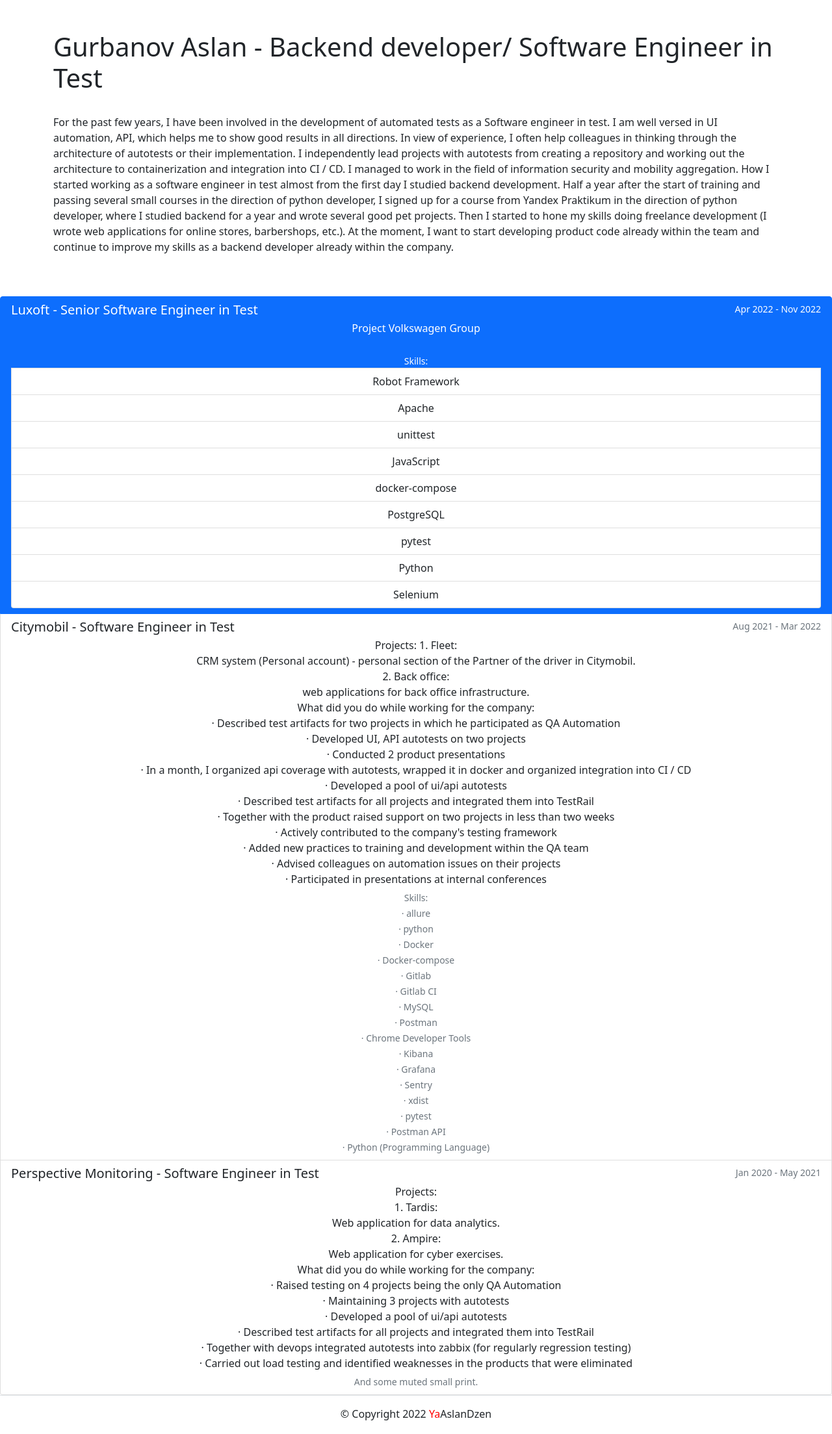
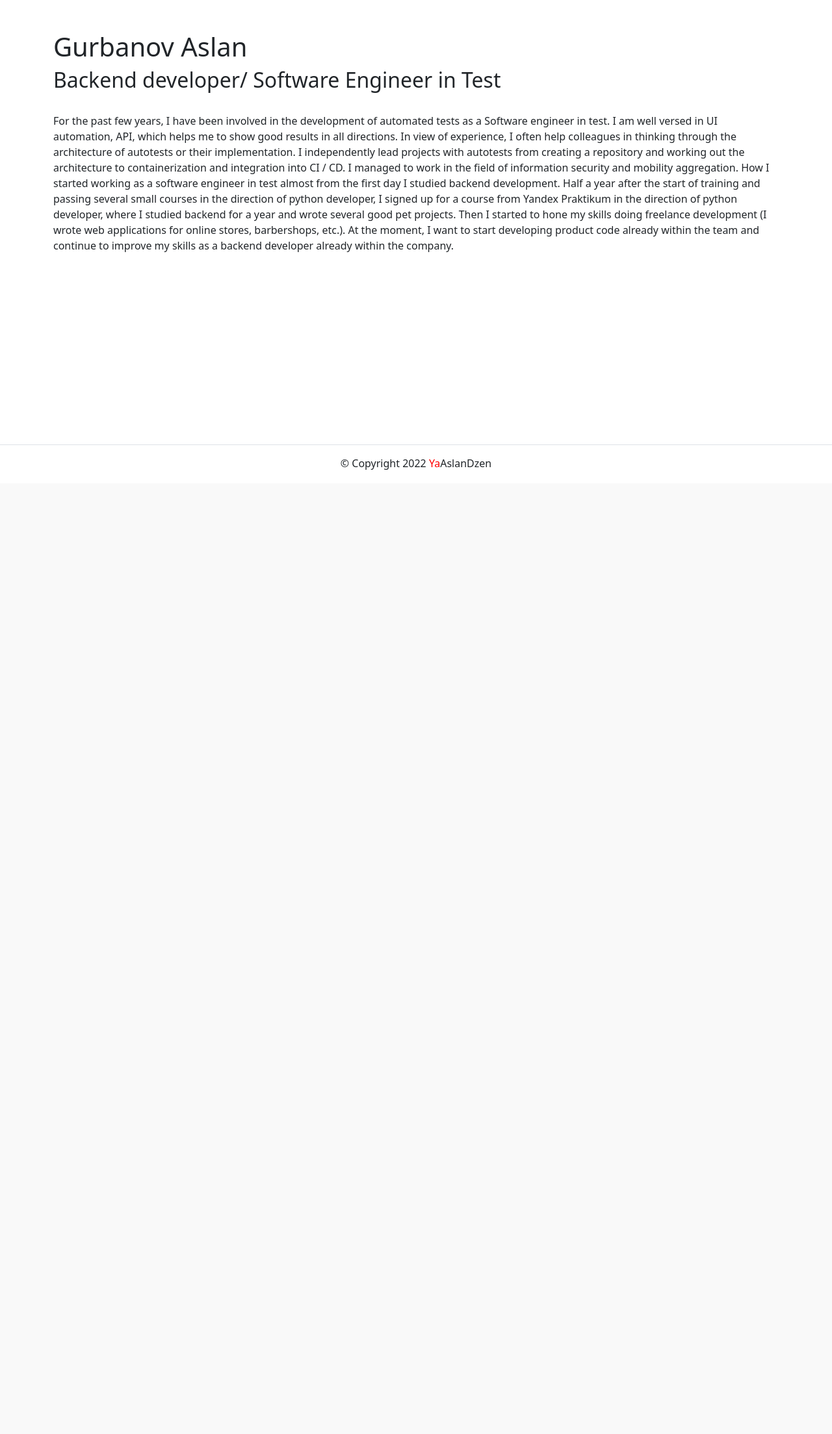
Before and after one commit to Kakoytobarista/AslanDzen, a Django app: page /about/author/ in a window 1280 px wide. Shown: the part 56-2263 px from the top of the page at 65% size. After the commit the page ends 779 px from the top, so only its background shows below. Run offline with Django 3.2, Linux system fonts and the light colour scheme; some libraries are stand-ins or nearby versions.

Commit message:
Changes html

```diff
--- a/yatube/templates/about/author.html
+++ b/yatube/templates/about/author.html
@@ -4,7 +4,8 @@
 {% endblock %}
 {% block content %}
     <div class="container py-5">
-        <h1>Gurbanov Aslan - Backend developer/ Software Engineer in Test</h1>
+        <h1>Gurbanov Aslan</h1>
+        <h2>Backend developer/ Software Engineer in Test</h2>
         <br/>
         <p>
             <smal>For the past few years, I have been involved in the development
@@ -28,89 +29,4 @@
                 and continue to improve my skills as a backend developer already within the company.</smal>
         </p>
     </div>
-    <div class="list-group align-content-center text-center">
-        <a href="#" class="list-group-item list-group-item-action active" aria-current="true">
-            <div class="d-flex w-100 justify-content-between">
-                <h5 class="mb-1">Luxoft - Senior Software Engineer in Test</h5>
-                <small>Apr 2022 - Nov 2022</small>
-            </div>
-            <p class="mb-1">Project Volkswagen Group </p><br>
-            <ul class="list-group">
-            <small class="text-left">Skills:
-            </small>
-              <li class="list-group-item">Robot Framework </li>
-              <li class="list-group-item">Apache</li>
-              <li class="list-group-item">unittest</li>
-              <li class="list-group-item">JavaScript</li>
-              <li class="list-group-item">docker-compose</li>
-              <li class="list-group-item">PostgreSQL</li>
-              <li class="list-group-item">pytest</li>
-              <li class="list-group-item">Python</li>
-              <li class="list-group-item">Selenium</li>
-            </ul>
-        </a>
-        <a href="#" class="list-group-item list-group-item-action">
-            <div class="d-flex w-100 justify-content-between">
-                <h5 class="mb-1">Citymobil - Software Engineer in Test</h5>
-                <small class="text-muted">Aug 2021 - Mar 2022</small>
-            </div>
-            <p class="mb-1">Projects:
-                1. Fleet:<br>
-                CRM system (Personal account) - personal section of the Partner of the driver in Citymobil.<br>
-
-                2. Back office: <br>
-                web applications for back office infrastructure. <br>
-
-                What did you do while working for the company: <br>
-                 · Described test artifacts for two projects in which he participated as QA Automation <br>
-                 · Developed UI, API autotests on two projects <br>
-                 · Conducted 2 product presentations <br>
-                 · In a month, I organized api coverage with autotests, wrapped it in docker and organized integration into CI / CD <br>
-                 · Developed a pool of ui/api autotests <br>
-                 · Described test artifacts for all projects and integrated them into TestRail <br>
-                 · Together with the product raised support on two projects in less than two weeks <br>
-                 · Actively contributed to the company's testing framework <br>
-                 · Added new practices to training and development within the QA team <br>
-                 · Advised colleagues on automation issues on their projects <br>
-                 · Participated in presentations at internal conferences <br></p>
-            <small class="text-muted">Skills: <br>
-                · allure <br>
-                · python <br>
-                · Docker <br>
-                · Docker-compose <br>
-                · Gitlab <br>
-                · Gitlab CI <br>
-                · MySQL <br>
-                · Postman <br>
-                · Chrome Developer Tools <br>
-                · Kibana <br>
-                · Grafana <br>
-                · Sentry <br>
-                · xdist <br>
-                · pytest <br>
-                · Postman API  <br>
-                · Python (Programming Language)<br></small>
-        </a>
-        <a href="#" class="list-group-item list-group-item-action">
-            <div class="d-flex w-100 justify-content-between">
-                <h5 class="mb-1">Perspective Monitoring - Software Engineer in Test</h5>
-                <small class="text-muted">Jan 2020 - May 2021</small>
-            </div>
-            <p class="mb-1">Projects: <br>
-                1. Tardis: <br>
-                Web application for data analytics. <br>
-                2. Ampire: <br>
-                Web application for cyber exercises. <br>
-
-                What did you do while working for the company: <br>
-                 · Raised testing on 4 projects being the only QA Automation <br>
-                 · Maintaining 3 projects with autotests <br>
-                 · Developed a pool of ui/api autotests <br>
-                 · Described test artifacts for all projects and integrated them into TestRail <br>
-                 · Together with devops integrated autotests into zabbix (for regularly regression testing) <br>
-                 · Carried out load testing and identified weaknesses in the products that were eliminated <br>
-</p>
-            <small class="text-muted">And some muted small print.</small>
-        </a>
-    </div>
 {% endblock %}
```
